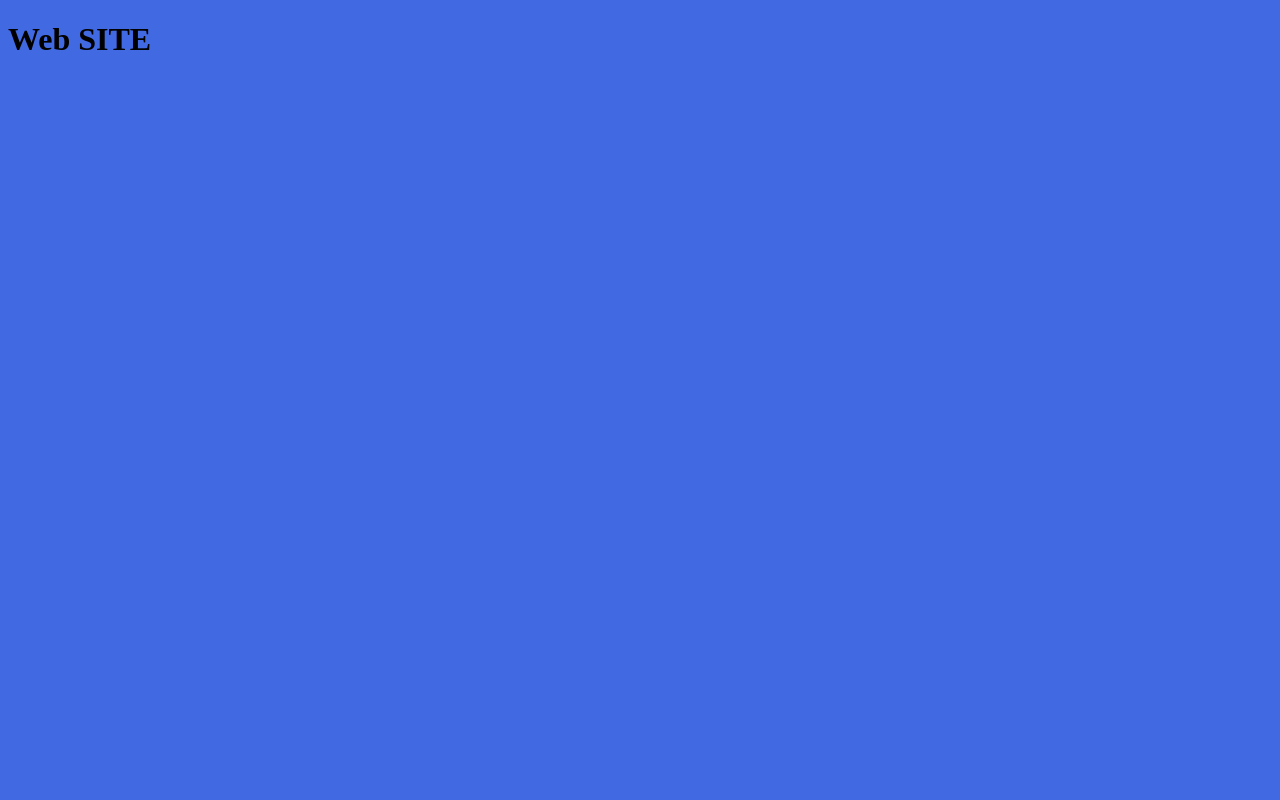
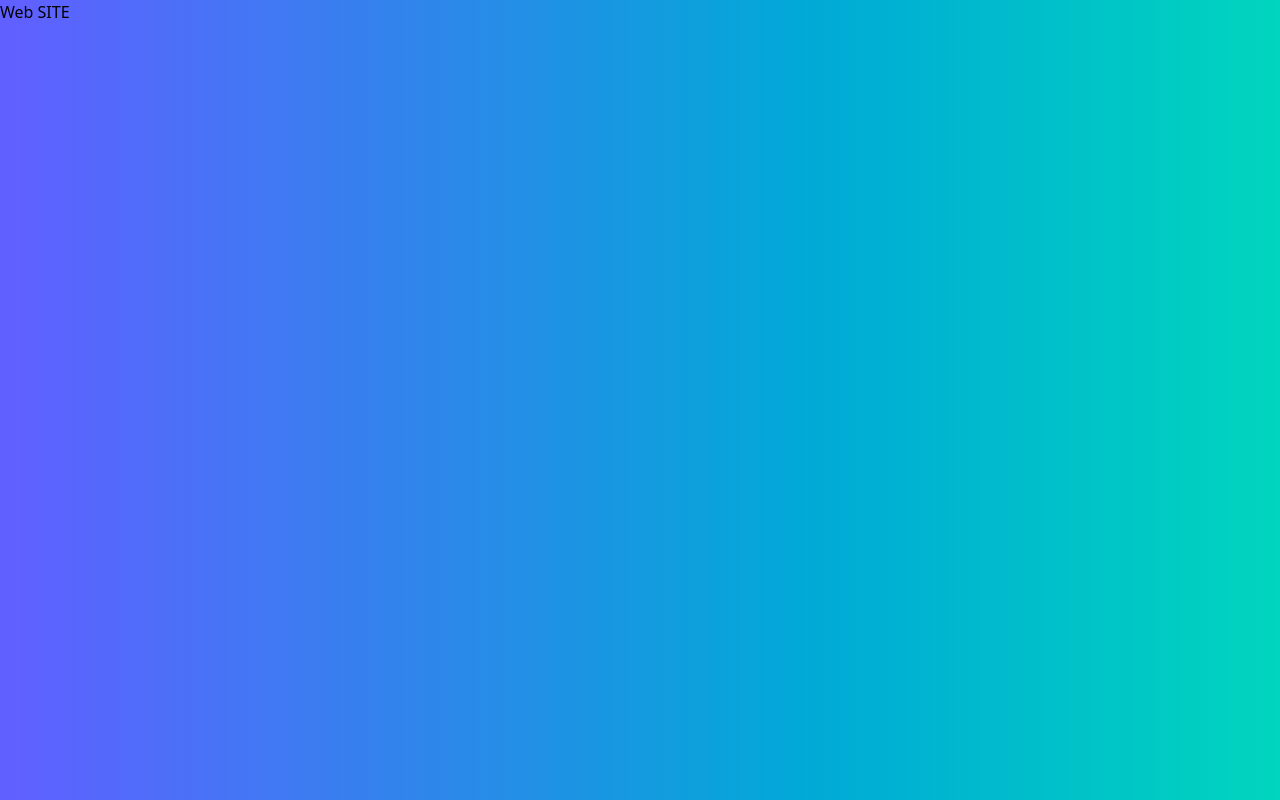
Before and after one commit to mbushyeager05/dev-one-DayBreak, a plain HTML site: page index.html in a window 1280 px wide. Drawn offline with nearby package versions, Linux system fonts and the light colour scheme.

Commit message:
added tailwind

```diff
--- a/index.html
+++ b/index.html
@@ -4,10 +4,15 @@
     <meta charset="UTF-8">
     <meta name="viewport" content="width=device-width, initial-scale=1.0">
     <title>WEB SITE</title>
+
+    <!-- My Styles -->
     <link rel="stylesheet" href="style.css">
+    <!-- TailWind -->
+    <script src="https://cdn.jsdelivr.net/npm/@tailwindcss/browser@4"></script>
+    <!-- My Scripts -->
     <script src="script.js"></script>
 </head>
-<body>
+<body class="bg-linear-to-r/srgb from-indigo-500 to-teal-400">
     <h1>Web SITE</h1>
 </body>
 </html>
```
